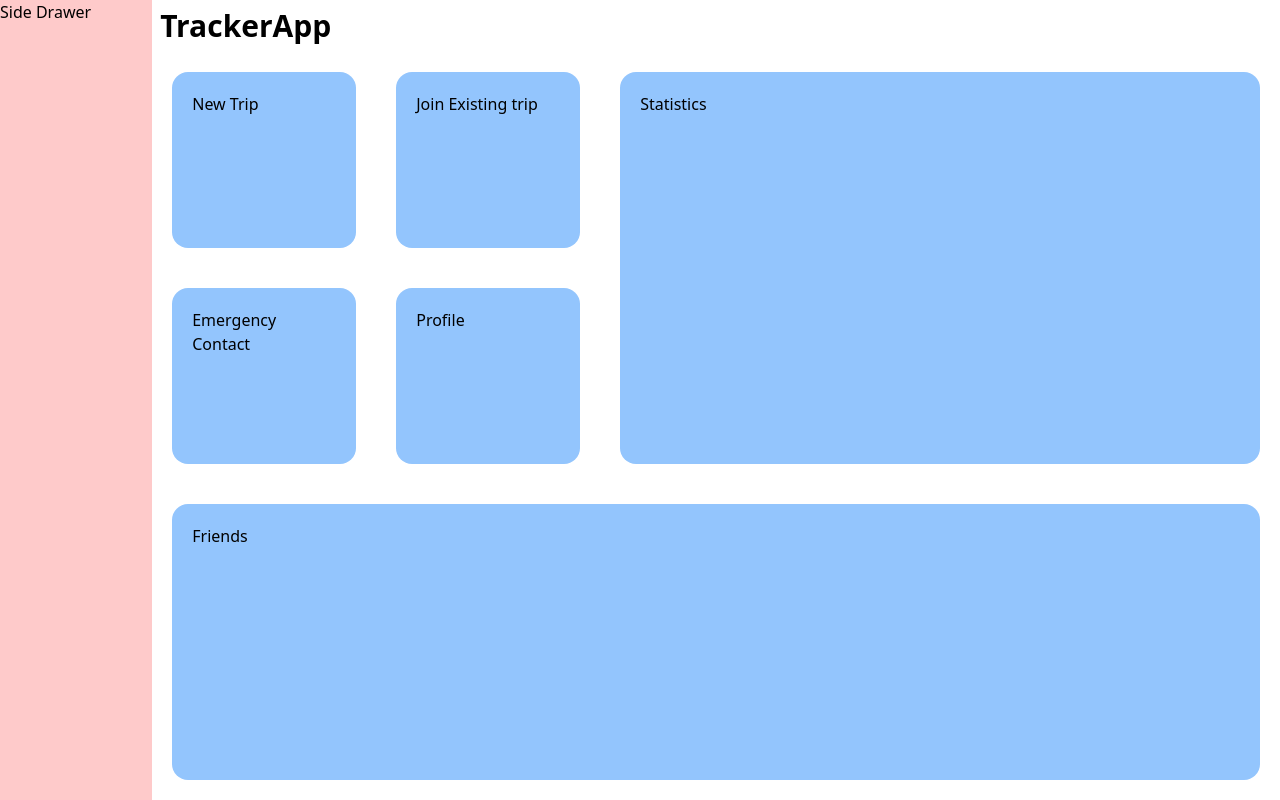
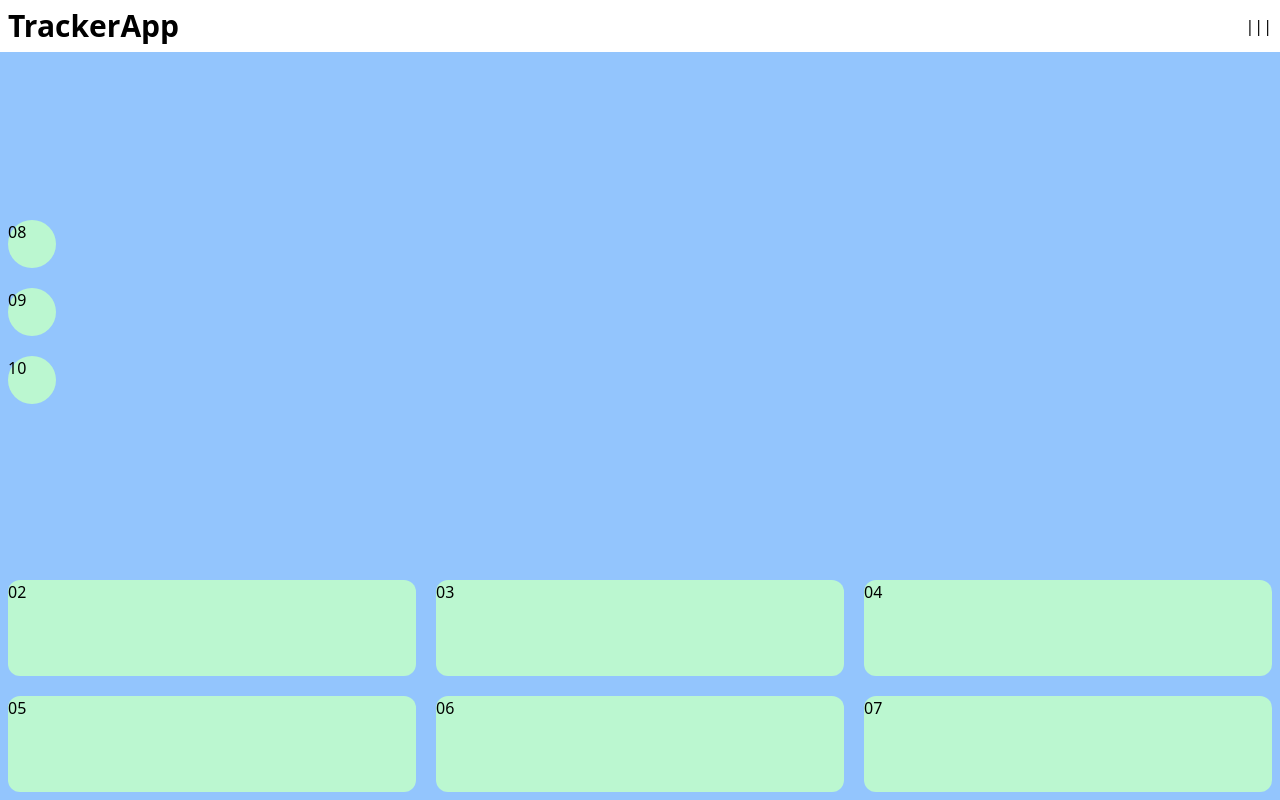
Before and after one commit to sethkabir/Tracker.io, a React (Create React App) app in the folder src/frontend/: page / in a window 1280 px wide. Built offline with nearby package versions, Linux system fonts and the light colour scheme; the HTML template or start-up script is replaced by a standard one.

Commit message:
Add Map Page Component

```diff
--- a/src/frontend/src/App.js
+++ b/src/frontend/src/App.js
@@ -1,11 +1,13 @@
 import Register from "./Components/Register";
 import Home from "./Components/Home";
+import MapPage from "./Components/MapPage";
 
 function App() {
   return (
     <div>
       {/* <Register /> */}
-      <Home />
+      {/* <Home /> */}
+      <MapPage />
     </div>
   );
 }
--- /dev/null
+++ b/src/frontend/src/Components/MapPage.js
@@ -0,0 +1,54 @@
+function Heading() {
+  return (
+    <div className="flex place-content-between p-2 z-30 bg-white">
+      <div className="font-bold text-3xl">TrackerApp</div>
+      <button className="">|||</button>
+    </div>
+  );
+}
+
+function TextButtons() {
+  return (
+    <div className="m-1 p-1 z-20 ">
+      <div className="grid grid-cols-3 gap-5">
+        <div className="rounded-xl h-24 bg-green-200">02</div>
+        <div className="rounded-xl h-24 bg-green-200">03</div>
+        <div className="rounded-xl h-24 bg-green-200">04</div>
+        <div className="rounded-xl h-24 bg-green-200">05</div>
+        <div className="rounded-xl h-24 bg-green-200">06</div>
+        <div className="rounded-xl h-24 bg-green-200">07</div>
+      </div>
+    </div>
+  );
+}
+
+function EmergencyButtons() {
+  return (
+    <div className="m-1 p-1 h-full flex items-center z-10">
+      <div className="grid grid-cols-1 gap-5">
+        <div className="rounded-full bg-green-200 h-12 w-12">08</div>
+        <div className="rounded-full bg-green-200 h-12 w-12">09</div>
+        <div className="rounded-full bg-green-200 h-12 w-12">10</div>
+      </div>
+    </div>
+  );
+}
+
+function MapComponent() {
+  return <div className="flex bg-blue-300 absolute h-full w-screen">video</div>;
+}
+
+function MapPage() {
+  return (
+    <div className="flex flex-col h-screen">
+      <Heading />
+      <div className="h-full flex-col-reverse flex">
+        <TextButtons />
+        <EmergencyButtons />
+        <MapComponent />
+      </div>
+    </div>
+  );
+}
+
+export default MapPage;
```
